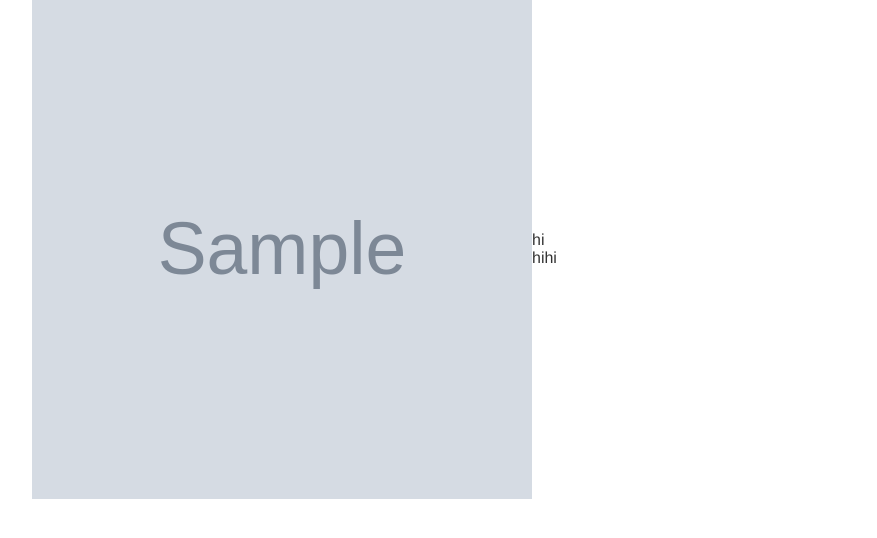
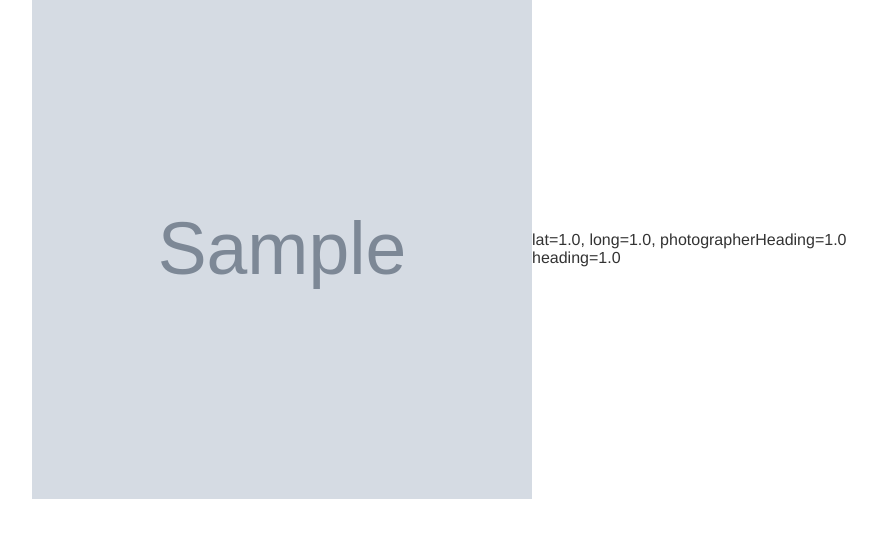
Before and after one commit to michael-chiang-mc5/slabStreetview-repo, a Django app: page /ImagePicker/listImage/ in a window 1280 px wide. Shown: the part 142-680 px from the top of the page, without its empty margins (38-915 px from the left). Run offline with Django 3.2, Linux system fonts and the light colour scheme; tables that the repository leaves empty hold one stand-in row (values such as "Sample post"); grey boxes marked "Sample" are stand-in pictures; parts of the project's set-up code (start-up, migrations or seed data) failed here and were passed over; some libraries are stand-ins or nearby versions.

Commit message:
Added image information to listImage

```diff
--- a/streetviewInterface/mySite/ImagePicker/models.py
+++ b/streetviewInterface/mySite/ImagePicker/models.py
@@ -19,4 +19,4 @@ class StreetviewImage(models.Model):
     image = models.ImageField('img', upload_to=settings.MEDIA_ROOT)
 
     def __str__(self):
-        return str(self.image)
+        return str("heading="+str(self.heading))
--- a/streetviewInterface/mySite/ImagePicker/templates/ImagePicker/listImage.html
+++ b/streetviewInterface/mySite/ImagePicker/templates/ImagePicker/listImage.html
@@ -33,9 +33,9 @@
 
           <!-- info -->
           <td>
-            hi
+            {{ streetviewImage.mapPoint }}
             <br />
-            hihi
+            {{ streetviewImage }}
             <br />
           </td>
 
```
